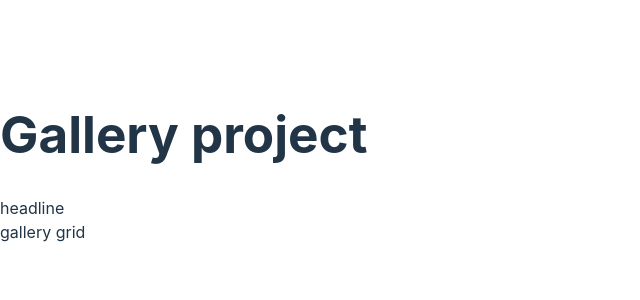
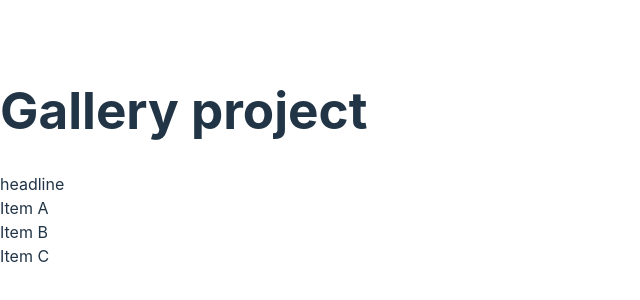
Before and after one commit to polin103109/fresher-react-js-task-olliyo, a React (Vite) app: page / in a window 1280 px wide. Shown: the part 242-542 px from the top of the page, without its empty margins (0-640 px from the left). Built offline with nearby package versions, Linux system fonts and the light colour scheme.

Commit message:
started adding drag-drop feature with text sample

```diff
--- a/src/App.jsx
+++ b/src/App.jsx
@@ -1,4 +1,4 @@
-
+import DragAndDropElements from './components/DragAndDropElements';
 function App() {
 
 
@@ -6,7 +6,7 @@ function App() {
     <>
       <h1>Gallery project</h1>
       <div>headline</div>
-      <div>gallery grid</div>
+      <DragAndDropElements />
 
     </>
   )
--- /dev/null
+++ b/src/components/DragAndDropElements.jsx
@@ -0,0 +1,28 @@
+import React, { useState } from 'react';
+
+function DragAndDropElements ()  {
+    const [draggedElement, setDraggedElement] = useState(null);
+    const [items, setItems] = useState([
+      { id: 'A', text: 'Item A' },
+      { id: 'B', text: 'Item B' },
+      { id: 'C', text: 'Item C' },
+    ]);
+
+
+  return (
+    <div className="container">
+      {items.map((item) => (
+        <div
+          key={item.id}
+          className="box"
+
+        >
+          {item.text}
+        </div>
+      )
+    )}
+    </div>
+  )
+};
+
+export default DragAndDropElements
```
